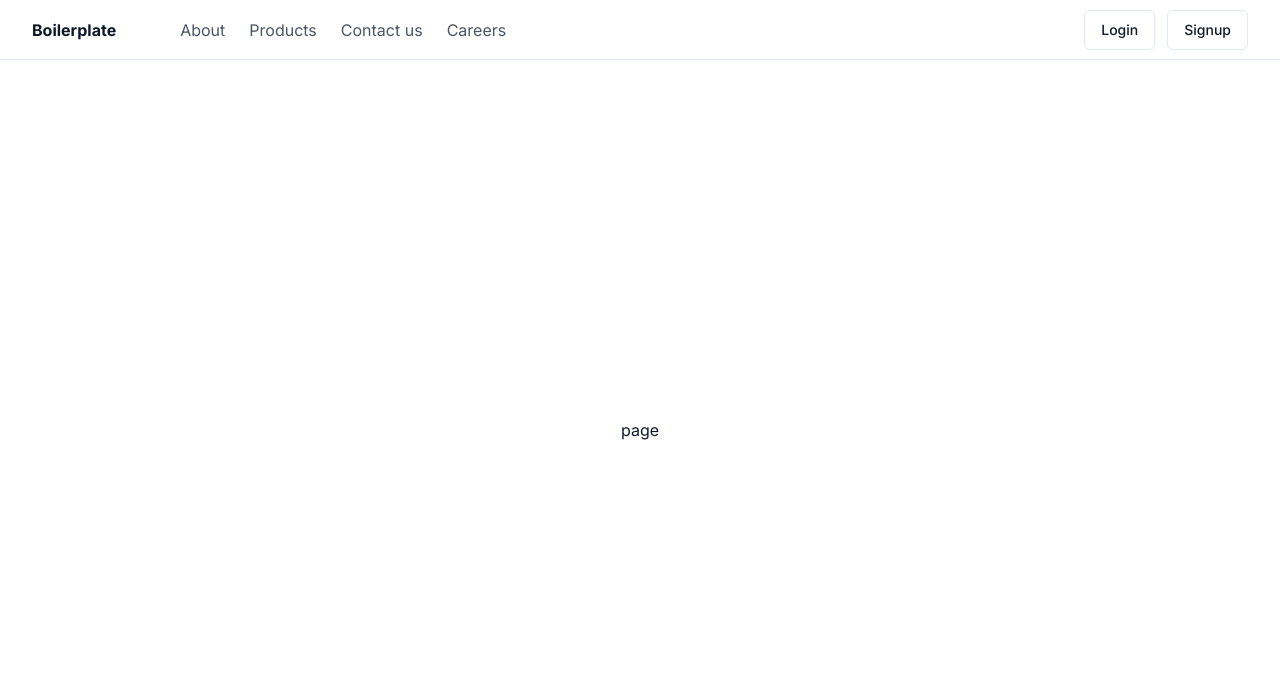
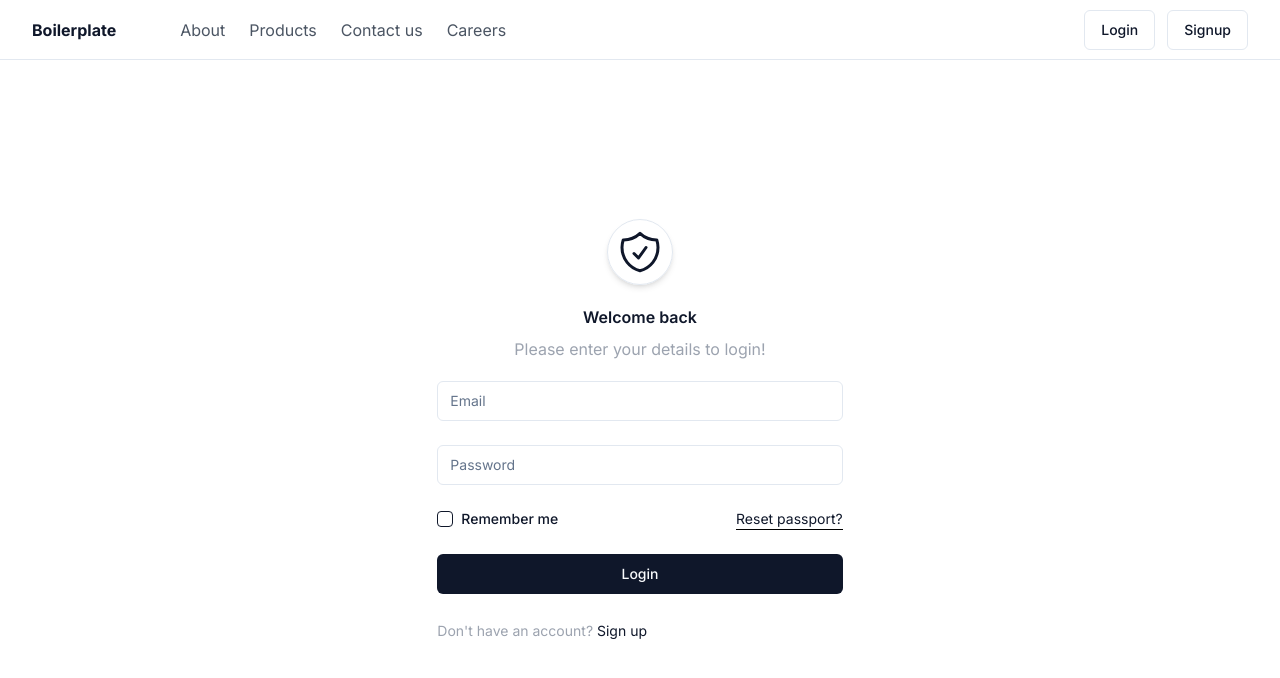
Before and after one commit to boilerplate-sh/boilerplate, a Next.js app in the folder next-client/: page /login in a window 1280 px wide. Shown: the top 678 px of the page. Built offline with nearby package versions, Linux system fonts and the light colour scheme.

Commit message:
finished styling the login page

```diff
--- a/next-client/package.json
+++ b/next-client/package.json
@@ -9,6 +9,7 @@
     "lint": "next lint"
   },
   "dependencies": {
+    "@radix-ui/react-checkbox": "^1.0.3",
     "@radix-ui/react-slot": "^1.0.1",
     "@tanstack/react-query": "^4.29.7",
     "@types/node": "20.1.2",
--- a/next-client/src/app/(auth)/login/page.tsx
+++ b/next-client/src/app/(auth)/login/page.tsx
@@ -1,9 +1,71 @@
+import { Button } from "@/components/ui/button";
+import { Checkbox } from "@/components/ui/checkbox";
+import { Input } from "@/components/ui/input";
+import Link from "next/link";
 import React from "react";
 
 export default function page() {
   return (
-    <div className="h-[calc(100vh-60px)] flex flex-col items-center justify-center">
-      page
+    <div className="h-[calc(100vh-60px)] w-full flex flex-col items-center justify-center">
+      <div className="border p-2 rounded-full shadow-md">
+        <svg
+          xmlns="http://www.w3.org/2000/svg"
+          fill="none"
+          viewBox="0 0 24 24"
+          stroke-width="1.5"
+          stroke="currentColor"
+          className="w-12 h-12"
+        >
+          <path
+            stroke-linecap="round"
+            stroke-linejoin="round"
+            d="M9 12.75L11.25 15 15 9.75m-3-7.036A11.959 11.959 0 013.598 6 11.99 11.99 0 003 9.749c0 5.592 3.824 10.29 9 11.623 5.176-1.332 9-6.03 9-11.622 0-1.31-.21-2.571-.598-3.751h-.152c-3.196 0-6.1-1.248-8.25-3.285z"
+          />
+        </svg>
+      </div>
+
+      <div className="flex flex-col justify-center items-center gap-2 py-5">
+        <h3 className=" font-semibold">Welcome back</h3>
+        <span className="text-base text-gray-400">
+          Please enter your details to login!
+        </span>
+      </div>
+
+      <div className="flex flex-col gap-6 w-full md:w-4/12">
+        <form className="flex flex-col gap-6">
+          <Input
+            type="email"
+            autoComplete="email"
+            autoCorrect="off"
+            placeholder="Email"
+          />
+          <Input type="password" autoCorrect="off" placeholder="Password" />
+          <div className="flex justify-between">
+            <div className="flex items-center space-x-2">
+              <Checkbox id="terms" />
+              <label
+                htmlFor="terms"
+                className="text-sm font-medium leading-none peer-disabled:cursor-not-allowed peer-disabled:opacity-70"
+              >
+                Remember me
+              </label>
+            </div>
+
+            <p className="flex justify-end">
+              <Link className="w-fit border-b border-black text-sm" href={`/`}>
+                Reset passport?
+              </Link>
+            </p>
+          </div>
+          <Button>Login</Button>
+        </form>
+        <div>
+          <span className="text-sm text-gray-400">Don't have an account? </span>
+          <Link className="text-sm" href={`/`}>
+            Sign up
+          </Link>
+        </div>
+      </div>
     </div>
   );
 }
--- a/next-client/src/components/navbar.tsx
+++ b/next-client/src/components/navbar.tsx
@@ -8,14 +8,11 @@ import Link from "next/link";
 const Actions = ({ className }: { className?: string | undefined }) => {
   return (
     <div className={cn("relative flex gap-3", className)}>
-      <Link
-        href={`javascript:void(0)`}
-        className={buttonVariants({ variant: "outline" })}
-      >
+      <Link href={"/login"} className={buttonVariants({ variant: "outline" })}>
         Login
       </Link>
       <Link
-        href={`javascript:void(0)`}
+        href={"javascript:void(0)"}
         className={buttonVariants({ variant: "outline" })}
       >
         Signup
@@ -42,7 +39,7 @@ export const Navbar = () => {
       )}
     >
       <div className="flex-none lg:flex-initial ">
-        <a href="javascript:void(0)">
+        <a href="/">
           <h3 className="font-bold">Boilerplate</h3>
         </a>
       </div>
--- /dev/null
+++ b/next-client/src/components/ui/checkbox.tsx
@@ -0,0 +1,30 @@
+"use client"
+
+import * as React from "react"
+import * as CheckboxPrimitive from "@radix-ui/react-checkbox"
+import { Check } from "lucide-react"
+
+import { cn } from "@/lib/utils"
+
+const Checkbox = React.forwardRef<
+  React.ElementRef<typeof CheckboxPrimitive.Root>,
+  React.ComponentPropsWithoutRef<typeof CheckboxPrimitive.Root>
+>(({ className, ...props }, ref) => (
+  <CheckboxPrimitive.Root
+    ref={ref}
+    className={cn(
+      "peer h-4 w-4 shrink-0 rounded-sm border border-primary ring-offset-background focus-visible:outline-none focus-visible:ring-2 focus-visible:ring-ring focus-visible:ring-offset-2 disabled:cursor-not-allowed disabled:opacity-50 data-[state=checked]:bg-primary data-[state=checked]:text-primary-foreground",
+      className
+    )}
+    {...props}
+  >
+    <CheckboxPrimitive.Indicator
+      className={cn("flex items-center justify-center text-current")}
+    >
+      <Check className="h-4 w-4" />
+    </CheckboxPrimitive.Indicator>
+  </CheckboxPrimitive.Root>
+))
+Checkbox.displayName = CheckboxPrimitive.Root.displayName
+
+export { Checkbox }
--- /dev/null
+++ b/next-client/src/components/ui/input.tsx
@@ -0,0 +1,25 @@
+import * as React from "react"
+
+import { cn } from "@/lib/utils"
+
+export interface InputProps
+  extends React.InputHTMLAttributes<HTMLInputElement> {}
+
+const Input = React.forwardRef<HTMLInputElement, InputProps>(
+  ({ className, type, ...props }, ref) => {
+    return (
+      <input
+        type={type}
+        className={cn(
+          "flex h-10 w-full rounded-md border border-input bg-transparent px-3 py-2 text-sm ring-offset-background file:border-0 file:bg-transparent file:text-sm file:font-medium placeholder:text-muted-foreground focus-visible:outline-none focus-visible:ring-2 focus-visible:ring-ring focus-visible:ring-offset-2 disabled:cursor-not-allowed disabled:opacity-50",
+          className
+        )}
+        ref={ref}
+        {...props}
+      />
+    )
+  }
+)
+Input.displayName = "Input"
+
+export { Input }
```
Also changed, not shown: 2 other files (tests, documents, lock files or other folders).
